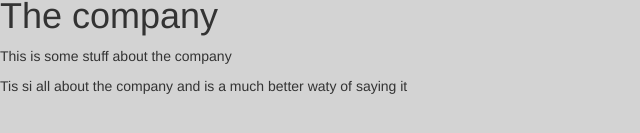
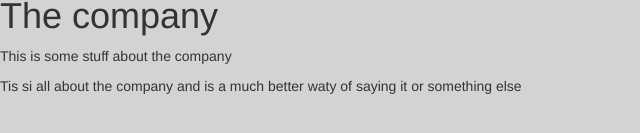
Before and after one commit to goodbanter/gitcollab, a plain HTML site: page index.html in a window 1280 px wide. Shown: the part 203-336 px from the top of the page, without its empty margins (0-640 px from the left). Drawn offline with nearby package versions, Linux system fonts and the light colour scheme.

Commit message:
Made a little change to the about on home

```diff
--- a/index.html
+++ b/index.html
@@ -27,7 +27,7 @@
 
 	<h1>The company</h1>
 	<p>This is some stuff about the company</p>
-	<p>Tis si all about the company and is a much better waty of saying it</p>
+	<p>Tis si all about the company and is a much better waty of saying it or something else</p>
 
 	<!-- jQuery (necessary for Bootstrap's JavaScript plugins) -->
 	<script src="https://ajax.googleapis.com/ajax/libs/jquery/1.11.3/jquery.min.js"></script>
```
